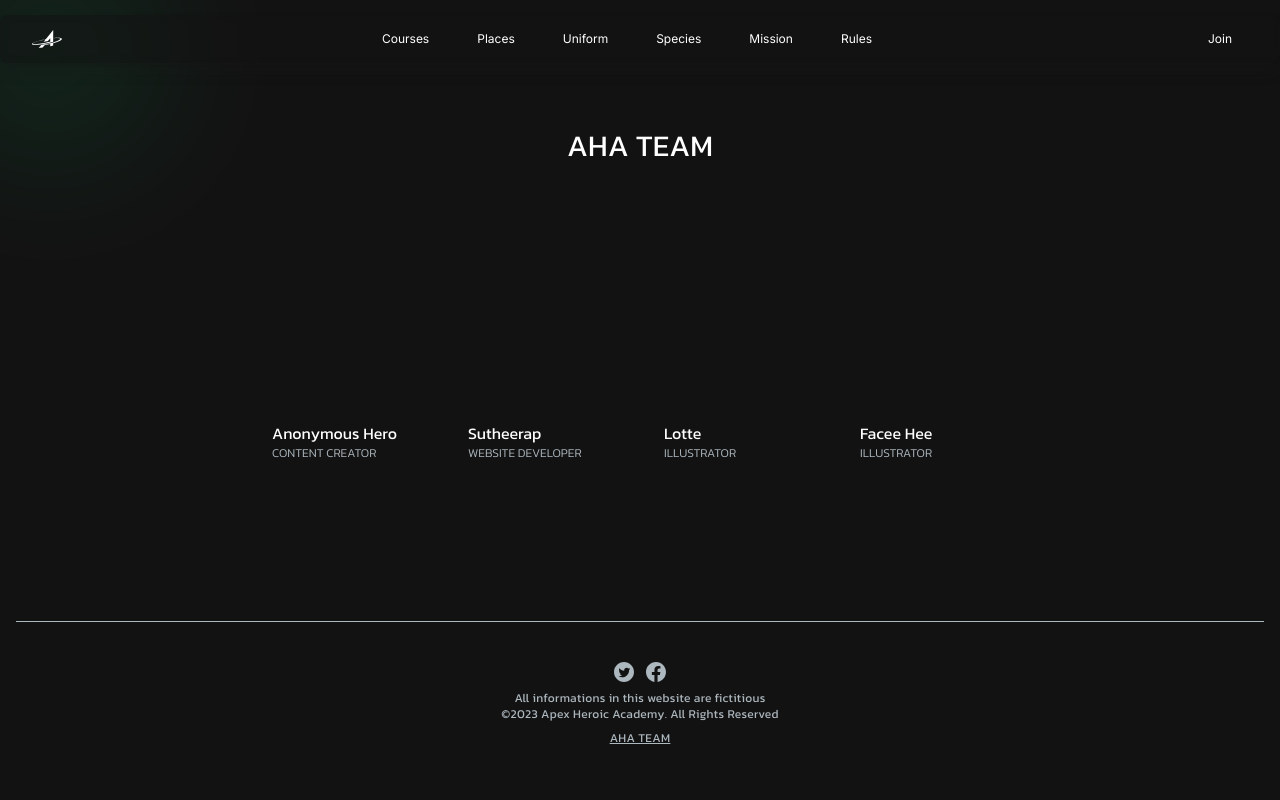
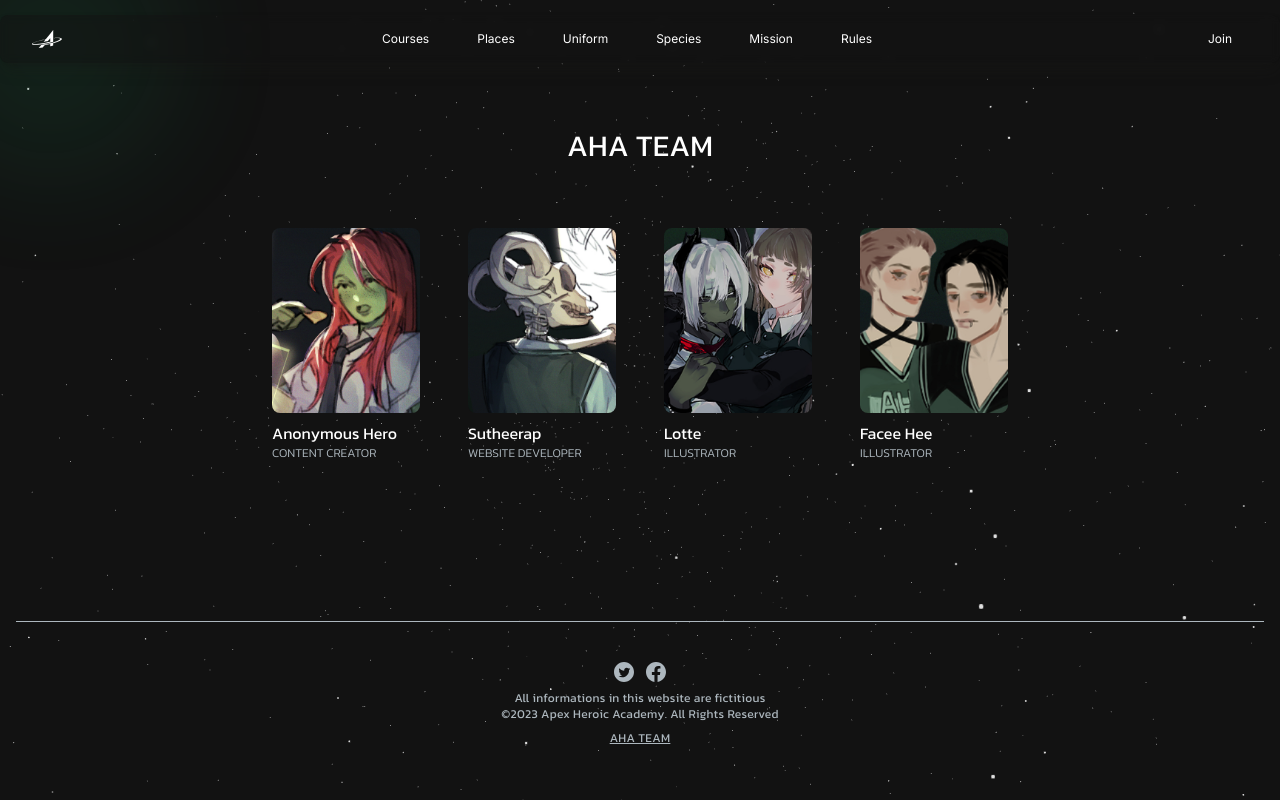
Before and after one commit to SutheeraP/AHA_AU, a Next.js app in the folder aha_au/: page /team in a window 1280 px wide. Built offline with nearby package versions, Linux system fonts and the light colour scheme.

Commit message:
team page2

```diff
--- a/aha_au/src/app/species/page.js
+++ b/aha_au/src/app/species/page.js
@@ -6,6 +6,7 @@ import { Kanit } from "@next/font/google";
 import Link from "next/link";
 import Image from "next/image";
 import Cardtoggle from "../component/Cardtoggle";
+import StarsCanvas from "../component/StarComponent";
 const kanit = Kanit({
   subsets: ["latin", "thai"],
   weight: ["300", "400", "600", "700"],
@@ -48,6 +49,7 @@ export default function page() {
   ];
   return (
     <main className="bg-secondary-400 text-white w-full relative overflow-hidden">
+      <StarsCanvas/>
       <div className="max-w-screen-xl mx-auto relative">
         <div className="absolute left-[-200px] top-[-200px] z-0">
           <GreenBlur />
--- a/aha_au/src/app/team/page.js
+++ b/aha_au/src/app/team/page.js
@@ -3,6 +3,8 @@ import Navbar from "../component/Navbar";
 import GreenBlur from "../component/GreenBlur";
 import { Kanit } from "@next/font/google";
 import Footer from "../component/Footer";
+import StarsCanvas from "../component/StarComponent";
+import Link from "next/link";
 const kanit = Kanit({
   subsets: ["latin", "thai"],
   weight: ["300", "400", "600", "700", "100", "200"],
@@ -10,13 +12,34 @@ const kanit = Kanit({
 
 const page = () => {
   const staff = [
-    { name: "Anonymous Hero", job: "CONTENT CREATOR", img: "staff1.jpg" },
-    { name: "Sutheerap", job: "WEBSITE DEVELOPER", img: "staff2.jpg" },
-    { name: "Lotte", job: "ILLUSTRATOR", img: "staff3.jpg" },
-    { name: "Facee Hee", job: "ILLUSTRATOR", img: "staff4.jpg" },
+    {
+      name: "Anonymous Hero",
+      job: "CONTENT CREATOR",
+      img: "bg-[url('../../public/staff1.jpg')]",
+      path:'',
+    },
+    {
+      name: "Sutheerap",
+      job: "WEBSITE DEVELOPER",
+      img: "bg-[url('../../public/staff2.jpg')]",
+      path:'',
+    },
+    {
+      name: "Lotte",
+      job: "ILLUSTRATOR",
+      img: "bg-[url('../../public/staff3.jpg')]",
+      path:'https://lotte3rt.carrd.co/',
+    },
+    {
+      name: "Facee Hee",
+      job: "ILLUSTRATOR",
+      img: "bg-[url('../../public/staff4.jpg')]",
+      path:'https://www.facebook.com/FaceHee555',
+    },
   ];
   return (
     <main className="bg-secondary-400 text-white w-full relative overflow-hidden min-h-screen">
+      <StarsCanvas />
       <div className="max-w-screen-xl mx-auto relative">
         <div className="absolute left-[-200px] top-[-200px]">
           <GreenBlur />
@@ -33,11 +56,27 @@ const page = () => {
             <div className="w-full">
               <div className="text-center text-3xl mt-32 mb-16">AHA TEAM</div>
               <div className="grid grid-cols-2 md:grid-cols-4 gap-8 md:gap-12 px-4 max-w-3xl mx-auto">
-                {staff.map(({ name, job, img }) => (
+                {staff.map(({ name, job, img, path }) => (
                   <div key={name}>
-                    <div className={`w-full aspect-[4/5] mb-2 rounded-lg`}></div>
-                    <div>{name}</div>
-                    <div className="text-faded font-light text-xs">{job}</div>
+                    {path != "" ? (
+                      <Link href={path} target="_blank">
+                        <div className={`w-full aspect-[4/5] mb-2 rounded-lg ${img} bg-no-repeat bg-cover bg-center`}></div>
+                        <div>{name}</div>
+                        <div className="text-faded font-light text-xs">
+                          {job}
+                        </div>
+                      </Link>
+                    ) : (
+                      <div>
+                        <div
+                          className={`w-full aspect-[4/5] mb-2 rounded-lg ${img} bg-no-repeat bg-cover bg-center`}
+                        ></div>
+                        <div>{name}</div>
+                        <div className="text-faded font-light text-xs">
+                          {job}
+                        </div>
+                      </div>
+                    )}
                   </div>
                 ))}
               </div>
@@ -45,8 +84,6 @@ const page = () => {
               <Footer />
             </div>
           </div>
-
-
         </div>
       </div>
     </main>
```
Also changed, not shown: 1 other file (tests, documents, lock files or other folders).
